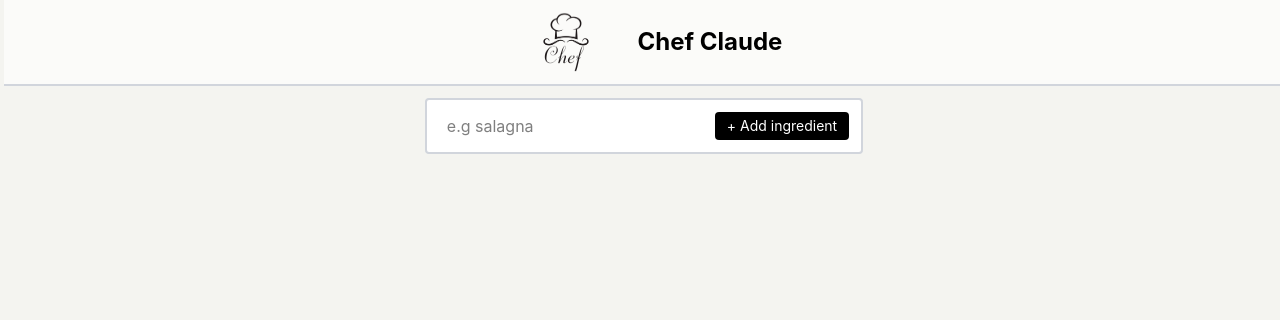
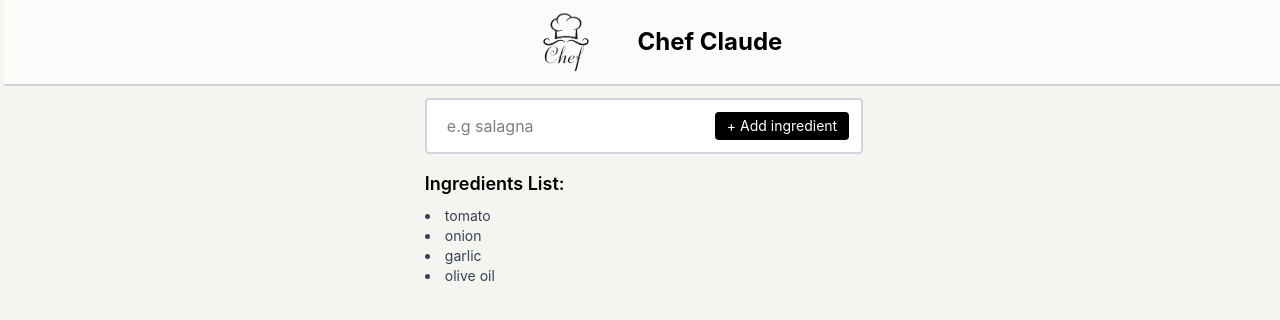
Before and after one commit to fenymo-0914-mongare/Reminiscent-, a React (Vite) app: page / in a window 1280 px wide. Shown: the top 320 px of the page. Built offline with nearby package versions, Linux system fonts and the light colour scheme.

Commit message:
added a ingredient array to form

```diff
--- a/src/chef_claude_project/components/form.jsx
+++ b/src/chef_claude_project/components/form.jsx
@@ -1,17 +1,42 @@
 import React from 'react'
 
 const Form = () => {
+
+    const ingredients = [
+        'tomato','onion','garlic','olive oil',
+    ]
+
+    const ingredientsList = ingredients.map((ingredient, index) => (
+        <li key={index} className='text-sm text-gray-700'>{ingredient}</li>
+    ))
+
+    const handleSubmit = (e) => {
+        e.preventDefault()
+        const formData = new FormData(e.currentTarget)
+        const newIngredient = formData.get('Ingredients')
+        if (newIngredient) {
+            ingredients.push(newIngredient)
+        }
+    }
+
   return (
     <div>
-        <form className='flex gap-3 items-center-safe justify-items-center-safe p-3 w-[100%] border-2 border-gray-300 rounded-sm bg-white'>
+        <form className='flex gap-3 items-center-safe justify-items-center-safe p-3 w-[100%] border-2 border-gray-300 rounded-sm bg-white'
+            onSubmit={handleSubmit}>
             <div className="focus-within:ring-2 focus-within:ring-orange-300 rounded-sm">
-                <input aria-label="ingredients" type="text" placeholder='e.g salagna'
+                <input aria-label="ingredients" name='Ingredients' type="text" placeholder='e.g salagna'
                 className='border-none bg-transparent outline-none px-2'/>
             </div>
             <button type="submit"
             className='bg-black text-white text-sm px-3 py-1 rounded-sm hover:bg-black/80 transition-colors duration-200'
             >+ Add ingredient</button>
         </form>
+        <div className='mt-4'>
+            <h2 className='text-lg font-semibold mb-2'>Ingredients List:</h2>
+            <ul className='list-disc list-inside'>
+                {ingredientsList}
+            </ul>
+        </div>
     </div>
     )
 }
```
